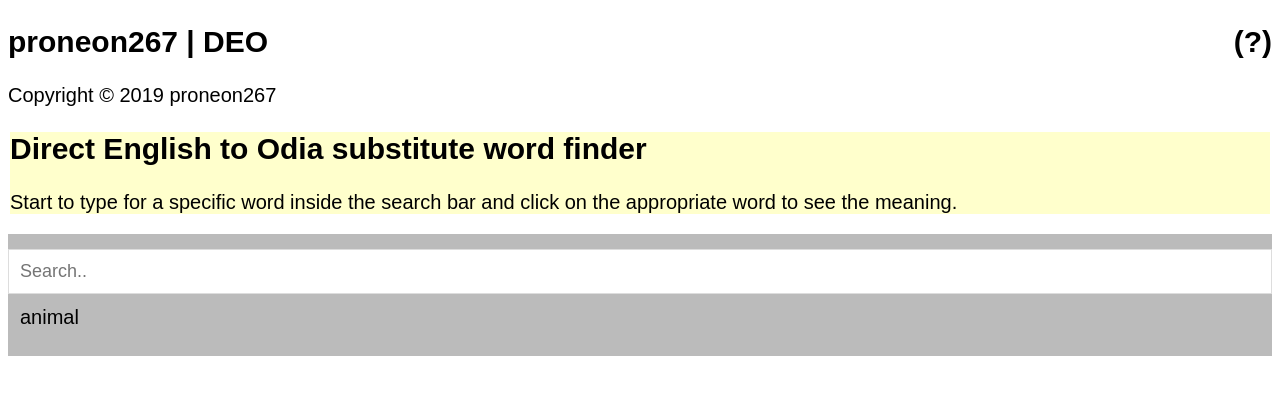
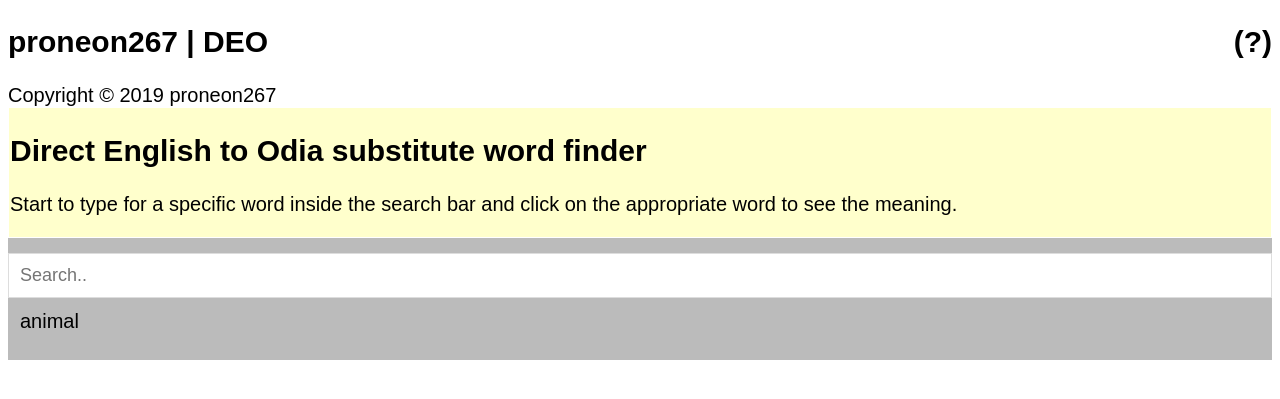
Before and after one commit to proneon267/deo, a Jekyll site: the page built from index.html, in a window 1280 px wide. Shown: the top 399 px of the page. Built offline with Jekyll 4.4.1, drawn with Linux system fonts in a browser that asks for light colours.

Commit message:
Update default.html

```diff
--- a/_layouts/default.html
+++ b/_layouts/default.html
@@ -58,7 +58,8 @@ body {
 }
 .help{
   background-color:#ffffcc;
-  margin: 2px;
+  margin: 1px;
+  padding:1px;
 }
 </style>
 </head>
```
